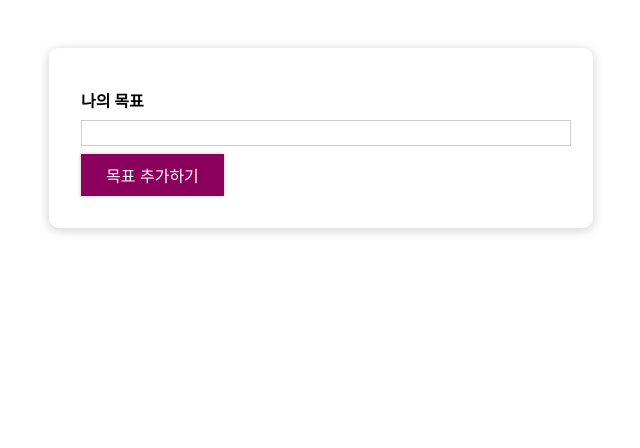
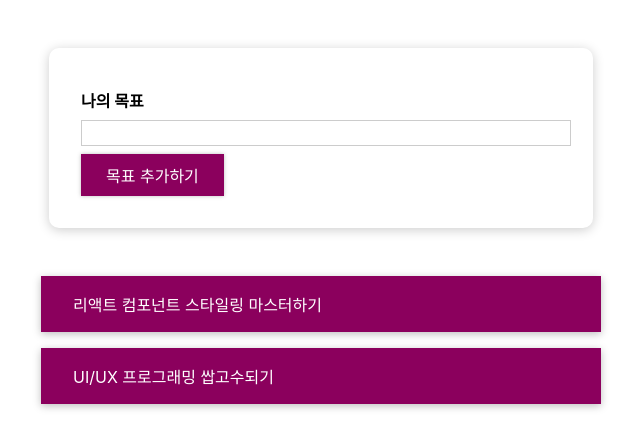
Before and after one commit to kimbyeongmo/react-study, a React (Create React App) app: page / in a window 1280 px wide. Shown: the top 448 px of the page, without its empty margins (319-959 px from the left). Built offline with nearby package versions, Linux system fonts and the light colour scheme.

Commit message:
# 목표설정 앱 템플릿

```diff
--- a/src/App.js
+++ b/src/App.js
@@ -3,14 +3,29 @@ import CourseInput from './components/CourseGoals/CourseInput';
 import CourseList from './components/CourseGoals/CourseList';
 import './App.css';
 
+// 기본 더미 데이터
+const DUMMY_DATA = [
+  {
+    id : 'g1',
+    text : '리액트 컴포넌트 스타일링 마스터하기'
+  },
+  {
+    id : 'g2',
+    text : 'UI/UX 프로그래밍 쌉고수되기'
+  }
+]
+
 const App = () => {
+
+  const [goals, setGoals]=useState(DUMMY_DATA);
+
   return (
     <div>
       <section id="goal-form">
         <CourseInput />
       </section>
       <section id="goals">
-        <CourseList />
+        <CourseList items={goals}/>
       </section>
     </div>
   );
--- /dev/null
+++ b/src/components/CourseGoals/CourseItem.css
@@ -0,0 +1,8 @@
+.goal-item {
+  margin: 1rem 0;
+  background: #8b005d;
+  box-shadow: 0 2px 8px rgba(0, 0, 0, 0.26);
+  color: white;
+  padding: 1rem 2rem;
+  cursor: pointer;
+}
--- /dev/null
+++ b/src/components/CourseGoals/CourseItem.js
@@ -0,0 +1,8 @@
+import React from 'react';
+import './CourseItem.css';
+
+const CourseItem = ({ item }) => {
+  return <li className="goal-item">{item.text}</li>;
+};
+
+export default CourseItem;
--- a/src/components/CourseGoals/CourseList.js
+++ b/src/components/CourseGoals/CourseList.js
@@ -1,9 +1,14 @@
 import React from 'react';
 import './CourseList.css';
+import CourseItem from './CourseItem';
 
-const CourseList = () => {
+const CourseList = ({items}) => {
   return (
-    <ul className='goal-list'></ul>
+    <ul className='goal-list'>
+      {
+        items.map(item=><CourseItem key={item.id} item={item}/>)
+      }
+    </ul>
   );
 };
 
```
